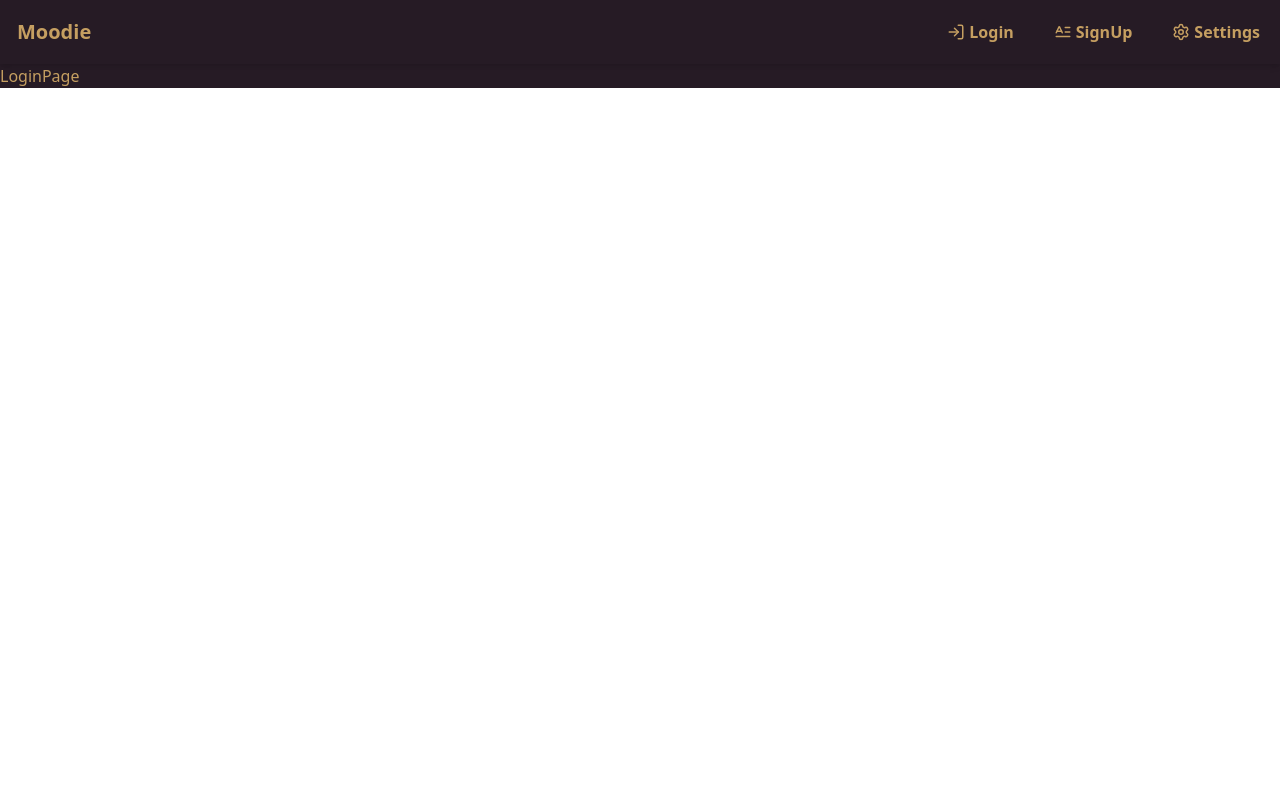
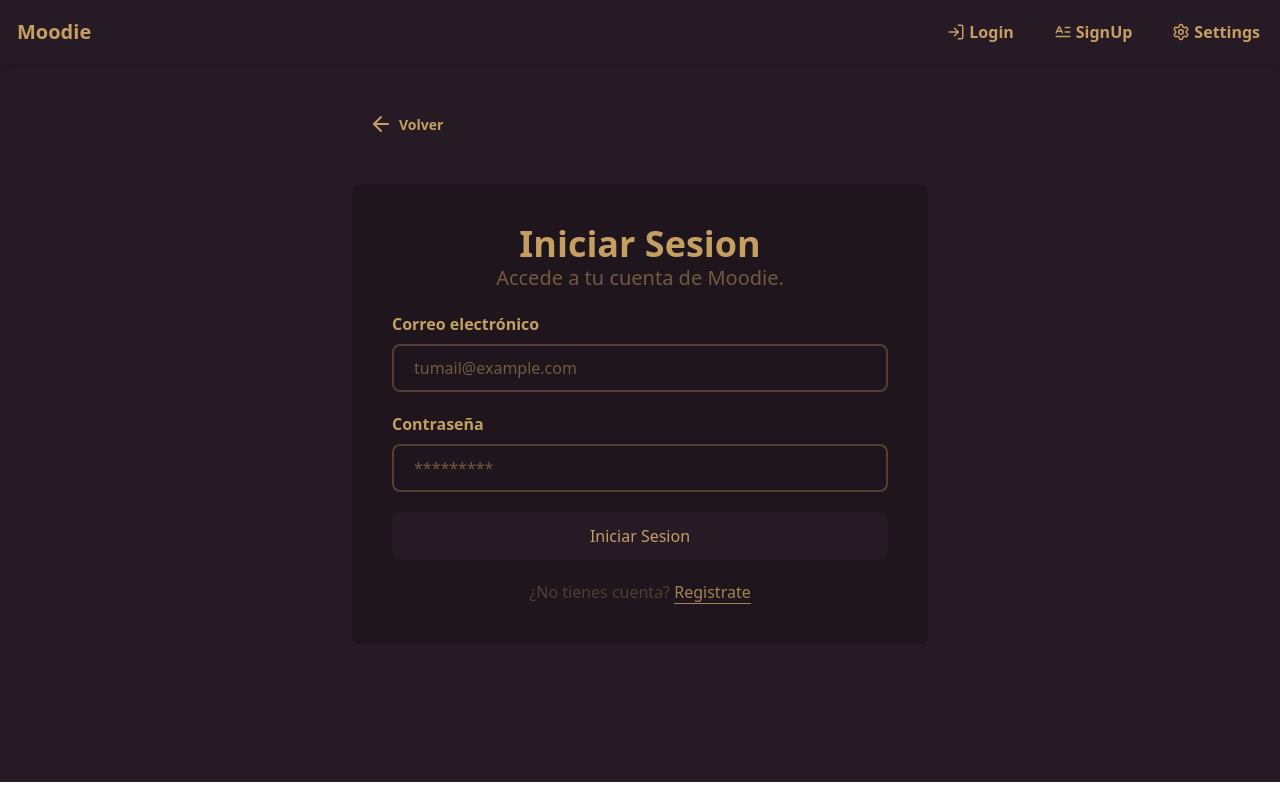
Before and after one commit to valeennmendez/moodie, a React (Vite) app in the folder frontend/: page /login in a window 1280 px wide. Built offline with nearby package versions, Linux system fonts and the light colour scheme.

Commit message:
Funcionalidades del login

```diff
--- /dev/null
+++ b/frontend/src/lib/axios.js
@@ -0,0 +1,6 @@
+import axios from "axios";
+
+export const axiosInstance = axios.create({
+  baseURL: "http://localhost:5001/api/",
+  withCredentials: true,
+});
--- a/frontend/src/pages/LoginPage.jsx
+++ b/frontend/src/pages/LoginPage.jsx
@@ -1,7 +1,105 @@
-import React from "react";
+import { ArrowLeft } from "lucide-react";
+import { useNavigate } from "react-router-dom";
+import { useState } from "react";
+import axios from "axios";
+import { authStore } from "../store/authStore";
 
 const LoginPage = () => {
-  return <div>LoginPage</div>;
+  const navigate = useNavigate();
+  const [active, setActive] = useState(false);
+  const [formData, setFormData] = useState({
+    email: "",
+    password: "",
+  });
+
+  const { login, isLoggingIn } = authStore();
+
+  const buttonHandle = (e) => {
+    if (e.target.value) {
+      setActive(true);
+      setFormData({ ...formData, email: e.target.value });
+    } else {
+      setActive(false);
+    }
+  };
+
+  const submitHandle = (e) => {
+    e.preventDefault();
+
+    login(formData);
+  };
+
+  return (
+    <div className="overflow-hidden h-[44.9rem] w-full bg-base-100 flex flex-col items-center p-10">
+      <div className="w-[100%] lg:w-[36rem]">
+        <div className="w-full max-w-xl">
+          <button className="btn btn-ghost text-base-content mb-10">
+            <ArrowLeft />
+            Volver
+          </button>
+        </div>
+        <div className="bg-base-200  flex flex-col p-10 rounded-lg">
+          <div className="text-center mb-5">
+            <h1 className="font-bold text-base-500 text-2xl sm:text-3xl md:text-4xl ">
+              Iniciar Sesion
+            </h1>
+            <h3 className=" text-base-content/50 text-md sm:text-lg md:text-xl lg:text-xl">
+              Accede a tu cuenta de Moodie.
+            </h3>
+          </div>
+          <div className="min-h-[15rem]">
+            <form
+              action="post"
+              className="flex flex-col gap-5"
+              onSubmit={(e) => submitHandle(e)}
+            >
+              <div className="flex flex-col gap-2">
+                <span className="font-semibold">Correo electrónico</span>
+                <input
+                  type="email"
+                  className="border-2 border-base-content/30 h-12 rounded-lg px-5"
+                  placeholder="tumail@example.com"
+                  onChange={(e) => buttonHandle(e)}
+                />
+              </div>
+              <div className="flex flex-col gap-2">
+                <span className="font-semibold">Contraseña</span>
+                <input
+                  type="password"
+                  className="border-2 border-base-content/30 h-12 rounded-lg px-5"
+                  placeholder="*********"
+                  onChange={(e) =>
+                    setFormData({ ...formData, password: e.target.value })
+                  }
+                />
+              </div>
+              <button
+                className={`${
+                  active ? `bg-base-content text-base-300` : `bg-base-100`
+                } h-12 w-full text-center  flex justify-center items-center rounded-lg cursor-pointer`}
+                type="submit"
+              >
+                {isLoggingIn ? (
+                  <span className="loading text-base-300 loading-spinner loading-xs"></span>
+                ) : (
+                  `Iniciar Sesion`
+                )}
+              </button>
+              <span className="text-center text-base-content/30">
+                ¿No tienes cuenta?{" "}
+                <a
+                  onClick={() => navigate("/signup")}
+                  className="text-base-content/80 cursor-pointer border-b-1"
+                >
+                  Registrate
+                </a>{" "}
+              </span>
+            </form>
+          </div>
+        </div>
+      </div>
+    </div>
+  );
 };
 
 export default LoginPage;
--- /dev/null
+++ b/frontend/src/store/authStore.js
@@ -0,0 +1,21 @@
+import { create } from "zustand";
+import { axiosInstance } from "../lib/axios";
+
+export const authStore = create((set, get) => ({
+  isLoggingIn: false,
+  isSigningUp: false,
+  authUser: null,
+
+  login: async (data) => {
+    set({ isLoggingIn: true });
+    try {
+      const res = await axiosInstance.post("auth/login/", data);
+      set({ authStore: res.data });
+      console.log(res.data);
+    } catch (error) {
+      console.log("Error in login.");
+    } finally {
+      set({ isLoggingIn: false });
+    }
+  },
+}));
```
Also changed, not shown: frontend/src/pages/GoalPage.jsx (+0 -64 lines).
